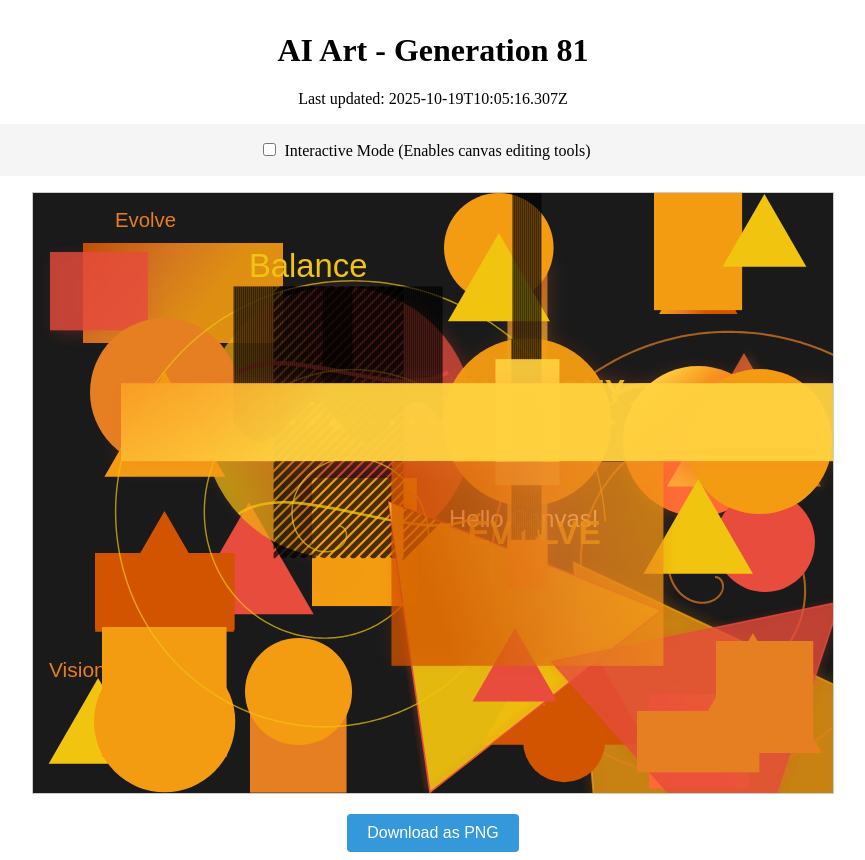
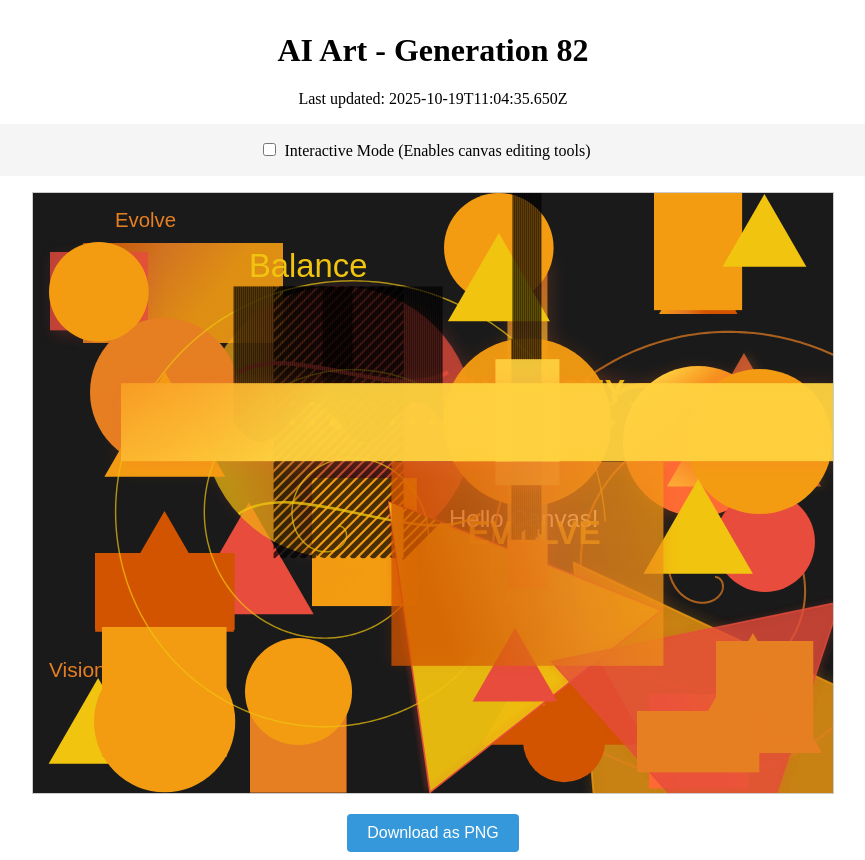
Before and after one commit to mcclowes/ai-art, a React (Vite) app: page / in a window 1280 px wide. Shown: the whole page, without its empty margins (207-1072 px from the left). Built offline with nearby package versions, Linux system fonts and the light colour scheme.

Commit message:
Improve artwork - Generation 82

```diff
--- a/src/artwork-state.ts
+++ b/src/artwork-state.ts
@@ -1023,9 +1023,17 @@ export const artworkState: ArtworkState = {
       },
       "opacity": 0.948262675078202,
       "id": "gradient_rect_1760868316307"
+    },
+    {
+      "type": "circle",
+      "x": 65.83439732212234,
+      "y": 98.83439732212234,
+      "radius": 49.83439732212234,
+      "fillStyle": "#f39c12",
+      "id": "circle_1760871875650"
     }
   ],
-  "generation": 81,
-  "lastUpdated": "2025-10-19T10:05:16.307Z",
+  "generation": 82,
+  "lastUpdated": "2025-10-19T11:04:35.650Z",
   "cycleStarted": "2025-10-16T02:32:55.705Z"
 };
```
